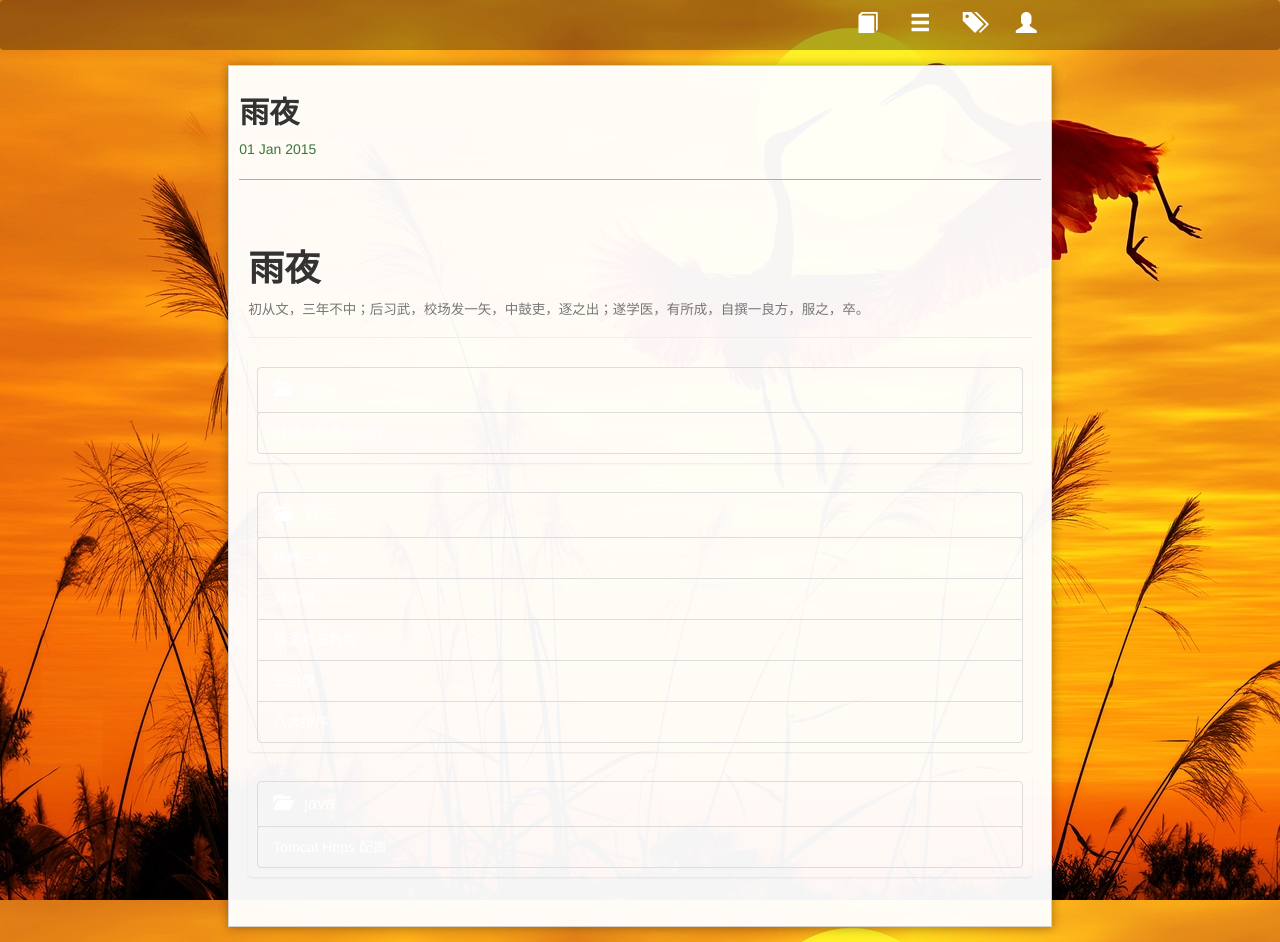
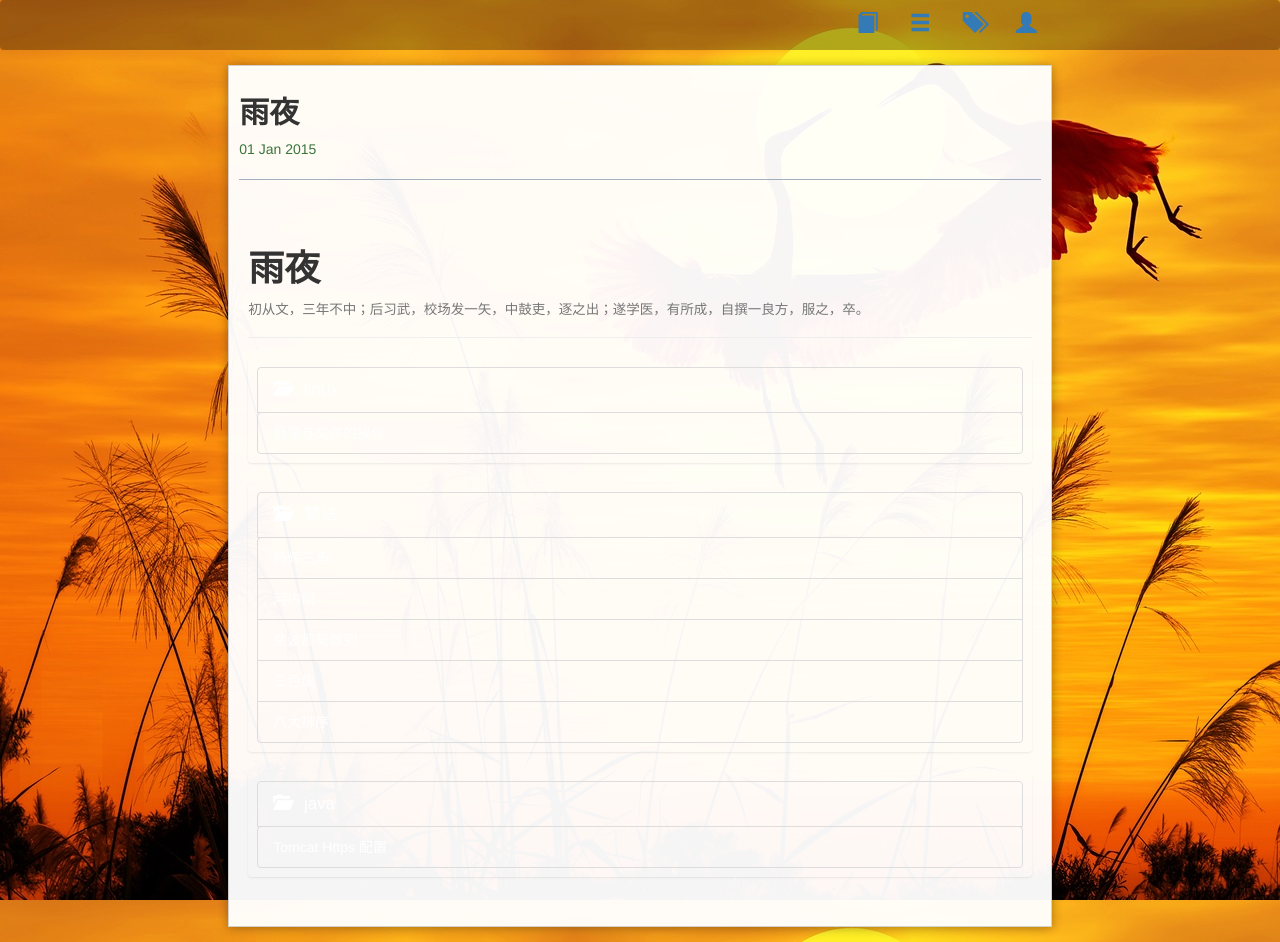
Before and after one commit to bit-ranger/blog, a Jekyll site: the page built from index.html, in a window 1280 px wide and 942 px high. Built offline with Jekyll 4.4.1, drawn with Linux system fonts in a browser that asks for light colours; nearby versions of some CDN libraries; Markdown is read by kramdown in place of the engine named in the settings.

Commit message:
Update style.css

```diff
--- a/css/style.css
+++ b/css/style.css
@@ -41,7 +41,7 @@ h1,h2,h3,h4,h5,h6 {
 .clear-background {
   background: none;
 }
-.glyphicon {
+nav.glyphicon {
   color:#fff;
 }
 a.list-group-item {
```
